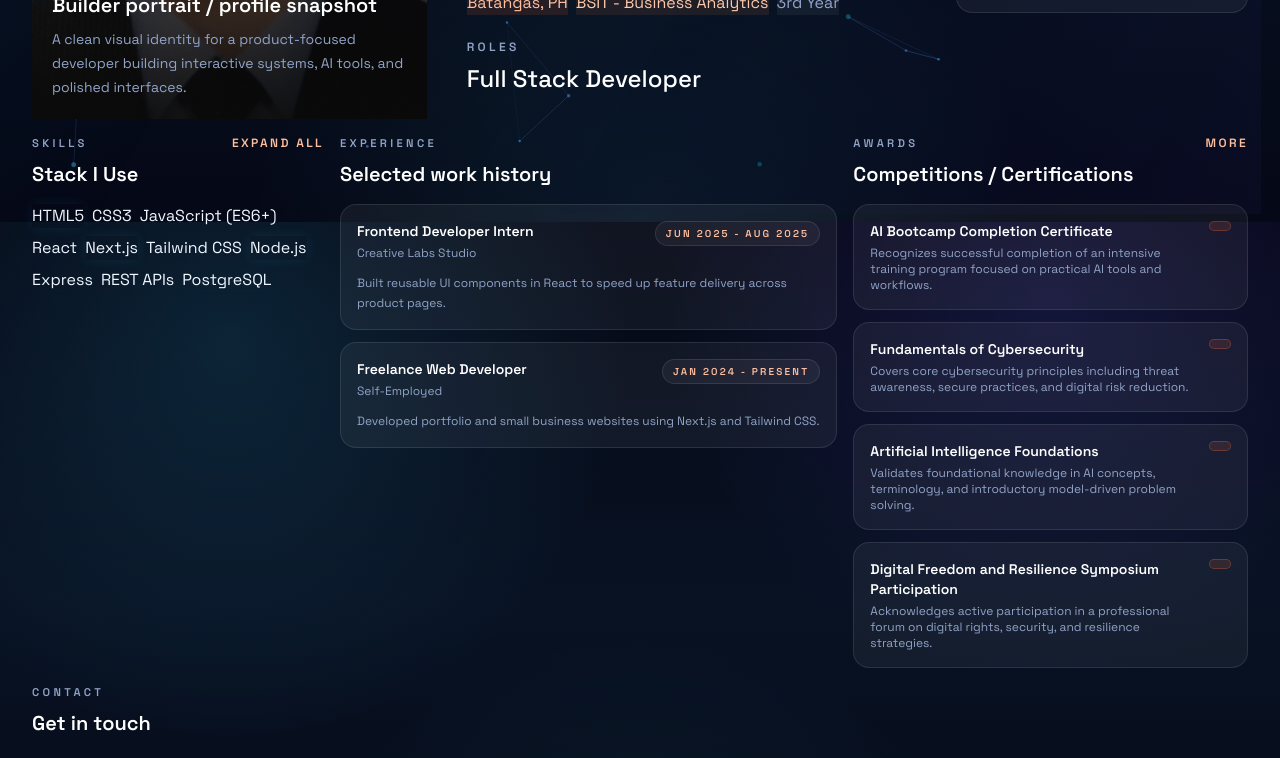
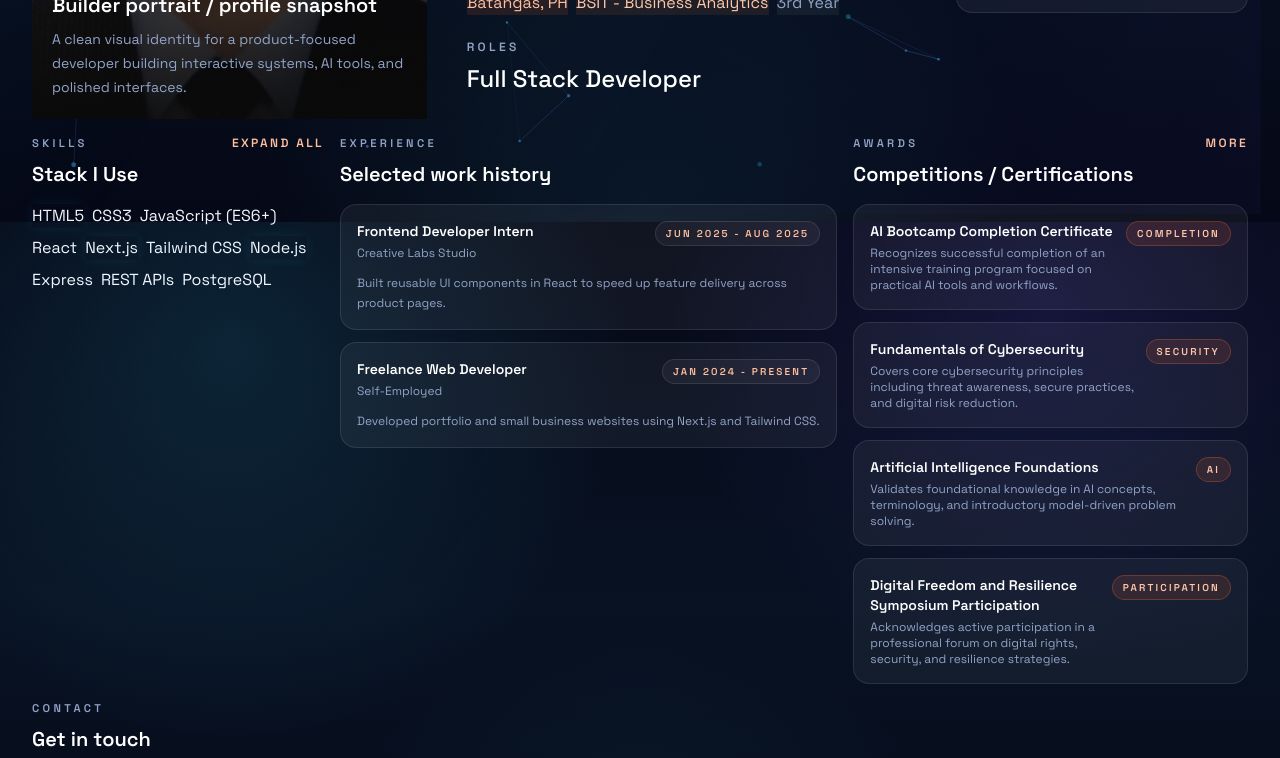
Before and after one commit to jesus-justin/devfolio, a Next.js app: page / in a window 1280 px wide. Shown: the part 578-1336 px from the top of the page. Built offline with nearby package versions, Linux system fonts and the light colour scheme.

Commit message:
Polish certification metadata

```diff
--- a/src/data/certifications.js
+++ b/src/data/certifications.js
@@ -4,6 +4,7 @@ const certifications = [
     fileName: "ai bootcamp cop certificate.png",
     type: "image",
     issuer: "AI Bootcamp Program",
+    badge: "Completion",
     description:
       "Recognizes successful completion of an intensive training program focused on practical AI tools and workflows.",
   },
@@ -12,6 +13,7 @@ const certifications = [
     fileName: "basic cybersecurity.pdf",
     type: "pdf",
     issuer: "Professional Certification Program",
+    badge: "Security",
     description:
       "Covers core cybersecurity principles including threat awareness, secure practices, and digital risk reduction.",
   },
@@ -20,6 +22,7 @@ const certifications = [
     fileName: "AI Fundamentals.pdf",
     type: "pdf",
     issuer: "Professional Certification Program",
+    badge: "AI",
     description:
       "Validates foundational knowledge in AI concepts, terminology, and introductory model-driven problem solving.",
   },
@@ -29,6 +32,7 @@ const certifications = [
       "Certificate of Participation Mercado - Safeguarding Digital Freedom and Resilience.pdf",
     type: "pdf",
     issuer: "Academic Symposium",
+    badge: "Participation",
     description:
       "Acknowledges active participation in a professional forum on digital rights, security, and resilience strategies.",
   },
@@ -37,6 +41,7 @@ const certifications = [
     fileName: "data science and analytics.pdf",
     type: "pdf",
     issuer: "Professional Certification Program",
+    badge: "Analytics",
     description:
       "Demonstrates competency in data analysis workflows, statistical thinking, and insight-driven decision support.",
   },
@@ -45,6 +50,7 @@ const certifications = [
     fileName: "certificate datacamp intermediate python.pdf",
     type: "pdf",
     issuer: "DataCamp",
+    badge: "Python",
     description:
       "Confirms intermediate proficiency in Python for data handling, transformation, and analytical scripting tasks.",
   },
@@ -53,6 +59,7 @@ const certifications = [
     fileName: "Sales Forecasting.pdf",
     type: "pdf",
     issuer: "Professional Certification Program",
+    badge: "Forecasting",
     description:
       "Highlights practical understanding of forecasting techniques used to estimate trends and support planning decisions.",
   },
```
